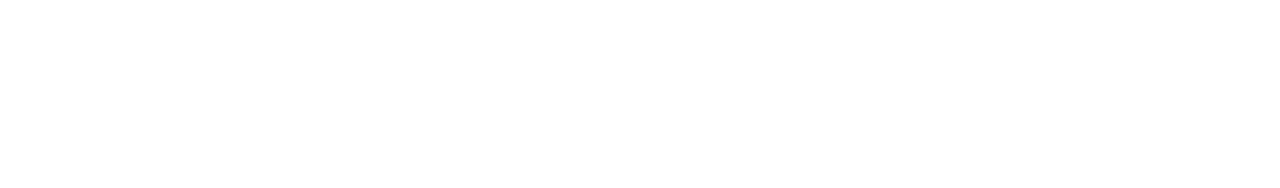
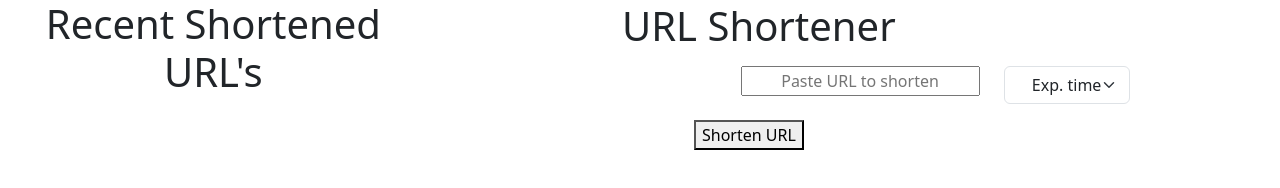
Before and after one commit to arditgashii/shorturl-project, a plain HTML site: page index.html in a window 1280 px wide. Drawn offline with nearby package versions, Linux system fonts and the light colour scheme.

Commit message:
Added 2 div's, inside div's added input to short url, select and option for exp. time, button to short url

```diff
--- a/index.html
+++ b/index.html
@@ -3,17 +3,51 @@
 <head>
     <meta charset="UTF-8">
     <meta name="viewport" content="width=device-width, initial-scale=1.0">
-    <title>Free Shorten URL</title>
+    <title>Shorted URL</title>
     <link rel="stylesheet" href="./assets/style.css">
     <link href="https://cdn.jsdelivr.net/npm/bootstrap@5.3.2/dist/css/bootstrap.min.css" rel="stylesheet">
     <link rel="stylesheet" href="https://cdnjs.cloudflare.com/ajax/libs/font-awesome/4.7.0/css/font-awesome.min.css">
     <script src="https://cdn.jsdelivr.net/npm/bootstrap@5.3.2/dist/js/bootstrap.bundle.min.js"></script>
 </head>
 <body>
-    <div class="container">
-
+    <div class="container-fluid h-100">
+        <div class="row h-100 d-flex align-items-center">
+            <!-- Recent Shortened URL's -->
+            <div class="col-lg-4 col-md-12 d-block flex-column align-items-center mb-5">
+                <div id="result">
+                    <h1 class="recent-title text-center">Recent Shortened URL's</h1>
+                    <div id="recentUrls" class="d-flex flex-column w-100 text-center"></div>
+                </div>
+            </div>
+            <!-- URL Shortener -->
+            <div class="col-lg-8 col-md-12 d-flex flex-column align-items-center">
+                <h1 class="url-title w-50 me-5 pb-2">URL Shortener</h1>
+                <div class="container">
+                    <div class="row">
+                        <div class="col-lg-8 d-flex justify-content-end">
+                            <input type="text" id="longUrl" class="text-center mb-2" placeholder="Paste URL to shorten">
+                        </div>
+                        <div class="col-lg-4 d-flex justify-content-start">
+                            <select class="form-select text-center px-4 w-50" id="expiration">
+                                <option value="expiration-time">Exp. time</option>
+                                <option value="1">1 minute</option>
+                                <option value="5">5 minutes</option>
+                                <option value="10">10 minutes</option>
+                                <option value="30">30 minutes</option>
+                                <option value="60">1 hour</option>
+                                <option value="300">5 hours</option>
+                            </select>
+                        </div>
+                    </div>
+                </div>
+                <!-- Button to short URL and link to redirect to long URL -->
+                <div class="w-50">
+                    <button type="button" class="shorten-btn mt-3 ms-5" onclick="shortenUrl()">Shorten URL</button>
+                    <p style="display: none;"><span id="shortUrl" onclick="redirectToLongUrl()"></span></p>
+                </div>
+            </div>
+        </div>
     </div>
-
 
     <script src="./assets/script.js"></script>
 </body>
```
